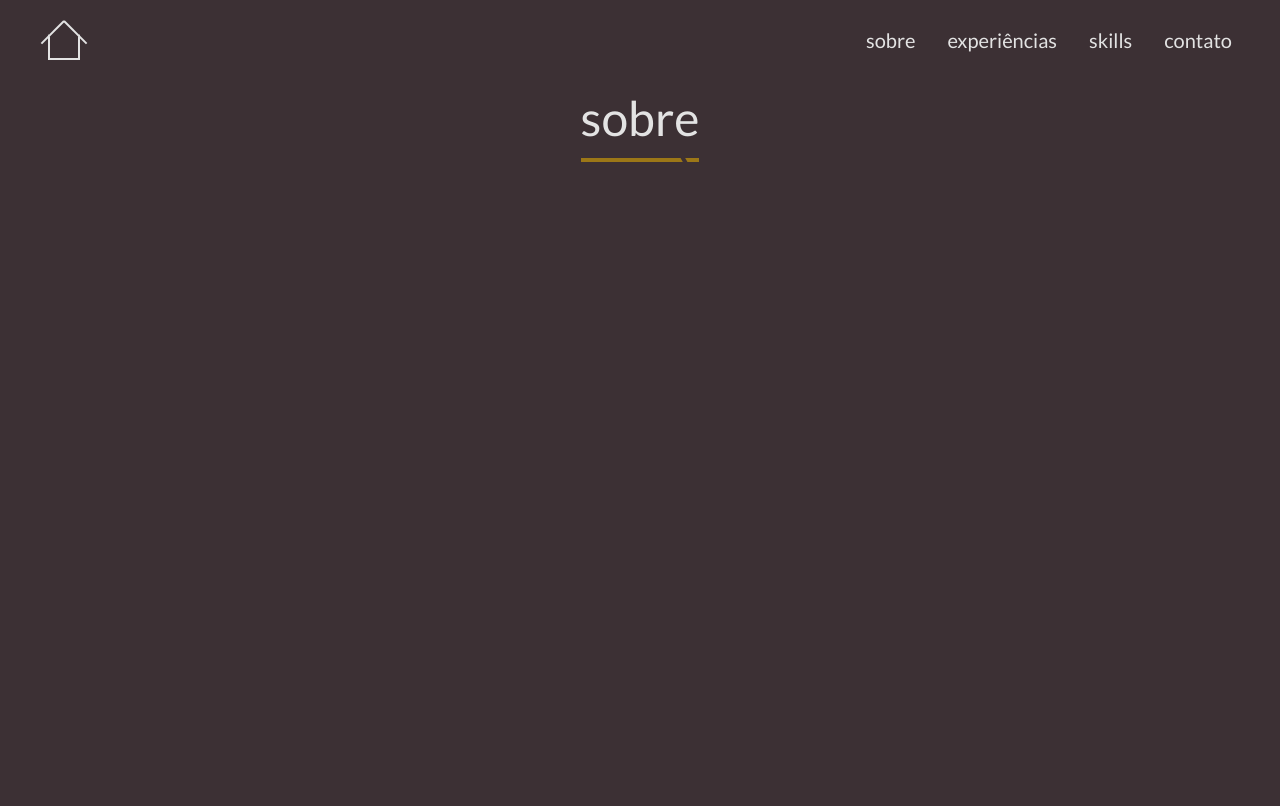
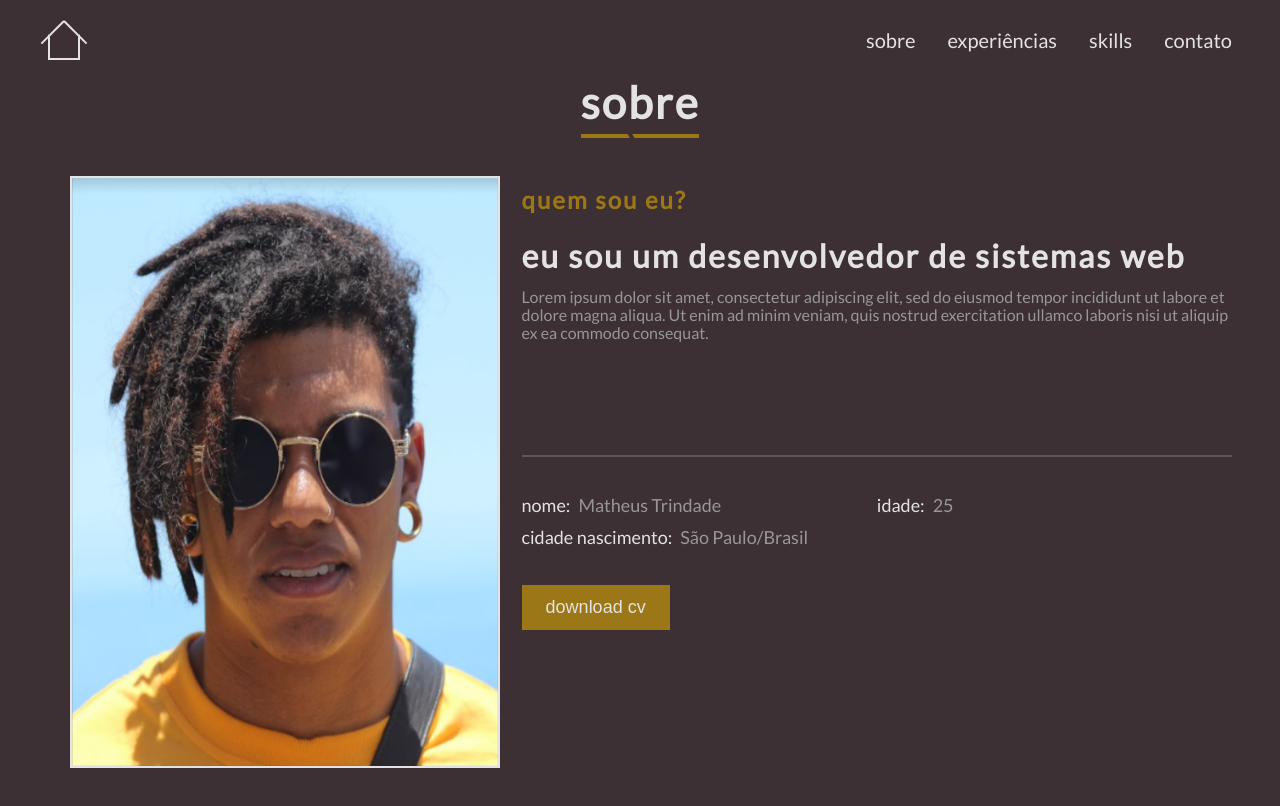
Before and after one commit to matheustrindade/my_portfolio, a Next.js app: page /about in a window 1280 px wide. Shown: the top 806 px of the page. Built offline with nearby package versions, Linux system fonts and the light colour scheme.

Commit message:
finalização do estilo da tela de SOBRE para desktop

```diff
--- /dev/null
+++ b/pages/about/about.module.css
@@ -0,0 +1,106 @@
+.about__card-container {
+    display: flex;
+    flex: .4;
+    flex-direction: row;
+    justify-content: center;
+    height: 100%;
+    position: relative;
+}
+
+.about__info {
+    display: flex;
+    flex: .6;
+    flex-direction: column;
+    height: 100%;
+}
+
+.about__card {
+    border: 2px solid #e3e3e3;
+}
+
+.about__img-bg {
+    height: 100%;
+    position: relative;
+    width: 26.625rem;
+}
+
+.about__img-bg img {
+    animation: fadeIn 1s linear forwards;
+}
+
+
+@keyframes fadeIn {
+    from {
+      opacity: 0;
+    }
+    to {
+      opacity: 1;
+    }
+  }
+
+.about__how-am-i {
+    flex: 1;
+    border-bottom: 2px solid rgba(227,227,255,.2);
+}
+
+.about__personsal-data {
+    flex: 1;
+}
+
+.about__how-am-i-title {
+    color: #9c7717;
+    font-size: 1.5rem;
+    font-weight: 600;
+    letter-spacing: .125rem;
+    line-height: 3rem;
+}
+
+.about__how-am-i-subtitle {
+    color: #e3e3e3;
+    font-size: 2rem;
+    font-weight: 800;
+    letter-spacing: .125rem;
+    line-height: 4rem;
+}
+
+.about__how-am-i-description {
+    color: #979797;
+    line-height: 1.125rem;
+}
+
+.about__personsal-data {
+    display: flex;
+    flex-direction: column;
+    padding-top: 2rem;
+}
+
+.about__personsal-data-container {
+    display: flex;
+    flex-wrap: wrap;
+    height: 4rem;
+}
+
+.about__personsal-data-column {
+    display: flex;
+    flex: 1 0 50%;
+    height: 2rem;
+}
+
+.about__download-cv {
+    background-color: #9c7717;
+    border: none;
+    color: #e3e3e3;
+    cursor: pointer;
+    font-size: 1.125rem;
+    margin-top: 2rem;
+    padding: .75rem 1.5rem;
+    position: relative;
+    text-transform: lowercase;
+    width: max-content;
+}
+
+.about__download-cv:active {
+    background-color: #886b21;
+    top: .25rem;
+    left: .25rem;
+}
--- a/pages/about/index.js
+++ b/pages/about/index.js
@@ -1,14 +1,74 @@
-import { useContext } from "react"
+import Image from "next/image"
+import { useCallback, useContext } from "react"
 import { InternacionalizationContext } from "../../src/components/i18n"
 import { withTransitionOverlay } from "../../src/components/with-transition-overlay"
 import CommonPage from "../../src/templates/common-page"
+import styles from './about.module.css'
+import Info from '../../src/components/info'
 
 const About = () => {
 
     const { translate } = useContext(InternacionalizationContext)
 
+    const getAge = useCallback(() => {
+        const birthDate = new Date(1995, 10, 5);
+        const today = new Date();
+        let age = today.getFullYear() - birthDate.getFullYear();
+        const m = today.getMonth() - birthDate.getMonth();
+        if (m < 0) {
+            age--;
+        } else if (m === 0 && today.getDate() < birthDate.getDate()) {
+            age--;
+        }
+        return age;
+    }, [])
+
     return <CommonPage title={translate('ABOUT')}>
-
+        <div className={styles['about__card-container']}>
+            <div className={styles['about__card']}>
+                <div className={styles['about__img-bg']}>
+                    <Image src="/images/about-img-bg.png" alt="another picture of the author" layout='fill' />
+                </div>
+            </div>
+        </div>
+        <div className={styles['about__info']}>
+            <div className={styles['about__how-am-i']}>
+                <h2 className={styles['about__how-am-i-title']}>
+                    {translate("HOWAMI")}
+                </h2>
+                <h3 className={styles['about__how-am-i-subtitle']}>
+                    {translate("HOWAMI_SUBTITLE")}
+                </h3>
+                <p className={styles['about__how-am-i-description']}>
+                    {translate("HOWAMI_DESCRIPTION")}
+                </p>
+            </div>
+            <div className={styles['about__personsal-data']}>
+                <div className={styles['about__personsal-data-container']}>
+                    <div className={styles['about__personsal-data-column']}>
+                        <Info
+                            label={translate("NAME_LABEL")}
+                            value="Matheus Trindade"
+                        />
+                    </div>
+                    <div className={styles['about__personsal-data-column']}>
+                        <Info
+                            label={translate("AGE_LABEL")}
+                            value={getAge()}
+                        />
+                    </div>
+                    <div className={styles['about__personsal-data-column']}>
+                        <Info
+                            label={translate("BITH_CITY_LABEL")}
+                            value={translate("BITH_CITY")}
+                        />
+                    </div>
+                </div>
+                <button className={styles['about__download-cv']} alt={translate("DOWNLOAD_CV")}>
+                    {translate("DOWNLOAD_CV")}
+                </button>
+            </div>
+        </div>
     </CommonPage>
 }
 
--- /dev/null
+++ b/src/components/info/index.js
@@ -0,0 +1,10 @@
+import style from './info.module.css'
+
+const Info = ({label, value}) => {
+    return <div className={style.info__container}>
+        <span className={style.info__label}>{label}:</span>
+        <span className={style.info__value}>{value}</span>
+    </div>
+}
+
+export default Info
--- /dev/null
+++ b/src/components/info/info.module.css
@@ -0,0 +1,15 @@
+.info__container {
+    align-items: center;
+    display: flex;
+    font-size: 1.125rem;
+    height: 2rem;
+}
+
+.info__label {
+    color: #e3e3e3;
+}
+
+.info__value {
+    color: #979797;
+    margin-left: .5rem;
+}
--- a/src/locales/pt.json
+++ b/src/locales/pt.json
@@ -1,4 +1,12 @@
 {
     "MAIN_JOB_TITLE_TEXT": "Desenvolvedor de software",
-    "ABOUT": "sobre"
+    "ABOUT": "sobre",
+    "HOWAMI": "quem sou eu?",
+    "HOWAMI_SUBTITLE": "eu sou um desenvolvedor de sistemas web",
+    "HOWAMI_DESCRIPTION": "Lorem ipsum dolor sit amet, consectetur adipiscing elit, sed do eiusmod tempor incididunt ut labore et dolore magna aliqua. Ut enim ad minim veniam, quis nostrud exercitation ullamco laboris nisi ut aliquip ex ea commodo consequat.",
+    "NAME_LABEL": "nome",
+    "AGE_LABEL": "idade",
+    "BITH_CITY_LABEL": "cidade nascimento",
+    "BITH_CITY": "São Paulo/Brasil",
+    "DOWNLOAD_CV": "download cv"
 }
--- a/src/templates/common-page/common-page.module.css
+++ b/src/templates/common-page/common-page.module.css
@@ -4,14 +4,15 @@
     flex: 1;
     flex-direction: column;
     position: absolute;
-    height: calc(100% - 5rem);
+    height: calc(100% - 4rem);
 }
 
 .common-page__title {
     color: #e3e3e3;
-    font-size: 3rem;
-    line-height: 5rem;
-    font-weight: 500;
+    font-size: 2.75rem;
+    letter-spacing: .125rem;
+    line-height: 4rem;
+    font-weight: 600;
     position: relative;
 }
 
@@ -34,7 +35,7 @@
     top: 50%;
     transform: translateY(-50%) rotate(-30deg);
     position: absolute;
-    animation: animateUnderline 2s linear 0s infinite;
+    animation: animateUnderline 4s linear 0s infinite;
     width: .25rem;
 }
 
@@ -57,4 +58,6 @@
 
 .common-page__content-container {
     flex: 1;
+    display: flex;
+    padding: 2rem 3rem;
 }
```
Also changed, not shown: public/images/about-img-bg.png (added).
